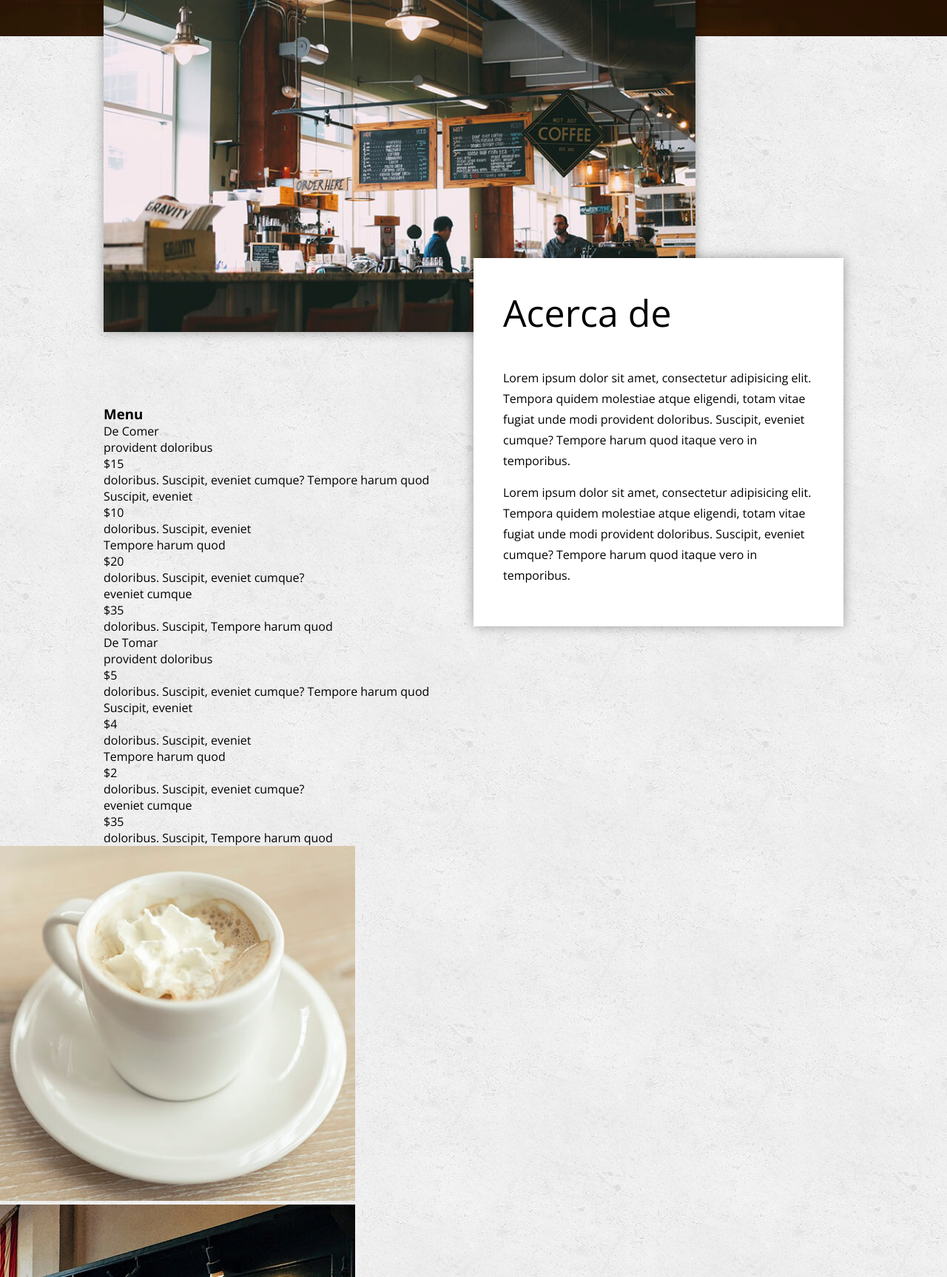
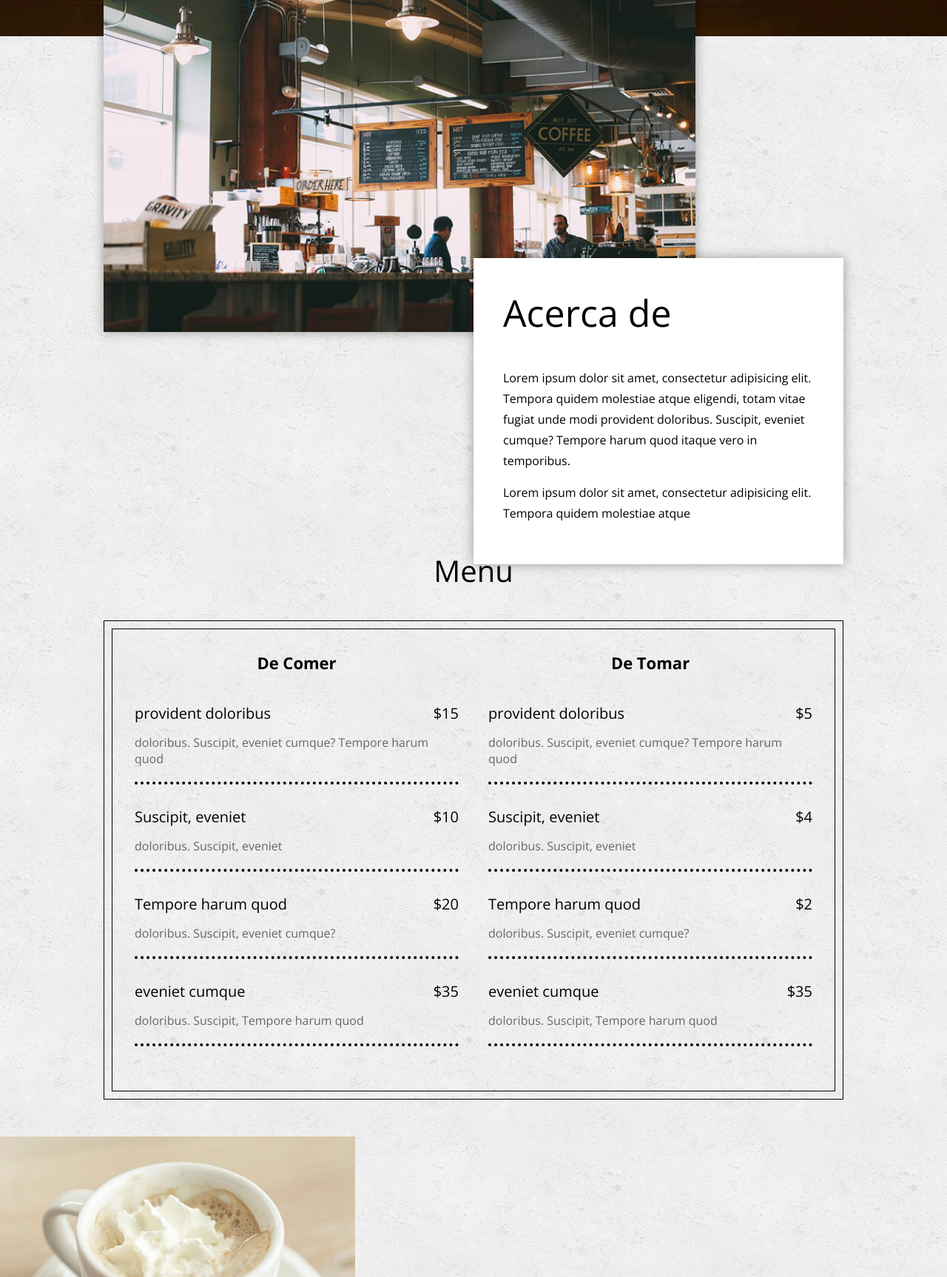
Before and after one commit to jguerrero101314/CursosDise-oWeb, a PHP site: page / in a window 1280 px wide; the page is wider, and only the part inside the window is pictured. Shown: the part 651-2378 px from the top of that part at 74% size. Run offline with PHP 8.4, Linux system fonts and the light colour scheme.

Commit message:
161. Estilos del Menú

```diff
--- a/Practicas/Sección 11 [PRACTICA] Creando una Pagina para un Restaurante/css/SectionMain.scss
+++ b/Practicas/Sección 11 [PRACTICA] Creando una Pagina para un Restaurante/css/SectionMain.scss
@@ -1,21 +1,22 @@
 .main{
     background: url('../img/bg-textura.png');
-    background-repeat: repeat;
+	background-repeat: repeat;
     .acerda-de{
         .contenedor{
-           overflow: visible;
-           position: relative;
+            overflow: visible;
+            position: relative;
         }
         .foto{
             width: 80%;
             position: absolute;
             left: 0;
-            top: -50px;
+            top:-50px;
             z-index: 0;
-            box-shadow: 0px 0px 15px rgba(#0000, .35);
+            -webkit-box-shadow: 0px 0px 15px 0px rgba(0,0,0,0.35);
+            box-shadow: 0px 0px 15px 0px rgba(0,0,0,0.35);
             img{
-                vertical-align: top;
                 width: 100%;
+                vertical-align:top;
             }
         }
         article{
@@ -23,11 +24,11 @@
             padding: 40px;
             width: 50%;
             position: relative;
-            // top: 500px;
-            top: 300px;
+            float: right;
+            top: 300px; /*Con Parallax*/
             z-index: 1;
-            float: right;
-            box-shadow: 0px 0px 15px rgba(#0000, .35);
+            -webkit-box-shadow: 0px 0px 15px 0px rgba(0,0,0,0.35);
+            box-shadow: 0px 0px 15px 0px rgba(0,0,0,0.35);
             h3{
                 font-size: 50px;
                 font-weight: 300;
@@ -39,4 +40,54 @@
             }
         }
     }
+    .menu{
+        padding-top: 695px;
+        margin-bottom: 50px;
+        .titulo{
+            font-size: 40px;
+            font-weight: 300;
+            text-align: center;
+            margin-bottom: 40px;
+        }
+        .contenedor-menu,
+        .conetenedor-menu2{
+            border: 1px solid #000;
+            background:transparent;
+            padding: 10px;
+            overflow: hidden;
+        }
+        article{
+            width: 50%;
+            float: left;
+            padding: 20px;
+        }
+        .categoria{
+            font-size: 22px;
+            font-weight: 700;
+            margin-bottom: 40px;
+            text-align: center;
+        }
+        .platillo{
+            margin-bottom: 30px;
+            padding-bottom: 20px;
+            border-bottom: 4px dotted #000;
+            overflow: hidden;
+        }
+        .nombre{
+            font-size: 20px;
+            margin-bottom: 15px;
+            float: left;
+        }
+        .precio{
+            font-size: 20px;
+            margin-bottom: 15px;
+            float: right;
+
+        }
+        .descripcion{
+            font-size: 16px;
+            color: #676767;
+            clear: both;
+        }
+    }
 }
--- a/Practicas/Sección 11 [PRACTICA] Creando una Pagina para un Restaurante/css/main.css
+++ b/Practicas/Sección 11 [PRACTICA] Creando una Pagina para un Restaurante/css/main.css
@@ -67,19 +67,22 @@ header {
     left: 0;
     top: -50px;
     z-index: 0;
-    box-shadow: 0px 0px 15px rgba(0, 0, 0, 0.35); }
+    -webkit-box-shadow: 0px 0px 15px 0px rgba(0, 0, 0, 0.35);
+    box-shadow: 0px 0px 15px 0px rgba(0, 0, 0, 0.35); }
     .main .acerda-de .foto img {
-      vertical-align: top;
-      width: 100%; }
+      width: 100%;
+      vertical-align: top; }
   .main .acerda-de article {
     background: #fff;
     padding: 40px;
     width: 50%;
     position: relative;
+    float: right;
     top: 300px;
+    /*Con Parallax*/
     z-index: 1;
-    float: right;
-    box-shadow: 0px 0px 15px rgba(0, 0, 0, 0.35); }
+    -webkit-box-shadow: 0px 0px 15px 0px rgba(0, 0, 0, 0.35);
+    box-shadow: 0px 0px 15px 0px rgba(0, 0, 0, 0.35); }
     .main .acerda-de article h3 {
       font-size: 50px;
       font-weight: 300;
@@ -87,6 +90,46 @@ header {
     .main .acerda-de article p {
       line-height: 28px;
       margin-bottom: 15px; }
+  .main .menu {
+    padding-top: 695px;
+    margin-bottom: 50px; }
+    .main .menu .titulo {
+      font-size: 40px;
+      font-weight: 300;
+      text-align: center;
+      margin-bottom: 40px; }
+    .main .menu .contenedor-menu,
+    .main .menu .conetenedor-menu2 {
+      border: 1px solid #000;
+      background: transparent;
+      padding: 10px;
+      overflow: hidden; }
+    .main .menu article {
+      width: 50%;
+      float: left;
+      padding: 20px; }
+    .main .menu .categoria {
+      font-size: 22px;
+      font-weight: 700;
+      margin-bottom: 40px;
+      text-align: center; }
+    .main .menu .platillo {
+      margin-bottom: 30px;
+      padding-bottom: 20px;
+      border-bottom: 4px dotted #000;
+      overflow: hidden; }
+    .main .menu .nombre {
+      font-size: 20px;
+      margin-bottom: 15px;
+      float: left; }
+    .main .menu .precio {
+      font-size: 20px;
+      margin-bottom: 15px;
+      float: right; }
+    .main .menu .descripcion {
+      font-size: 16px;
+      color: #676767;
+      clear: both; }
 
 /*# sourceMappingURL=main.scss.map */
 
--- a/Practicas/Sección 11 [PRACTICA] Creando una Pagina para un Restaurante/index.html
+++ b/Practicas/Sección 11 [PRACTICA] Creando una Pagina para un Restaurante/index.html
@@ -39,9 +39,7 @@
                     <p>Lorem ipsum dolor sit amet, consectetur adipisicing elit. Tempora quidem molestiae atque
                         eligendi, totam vitae fugiat unde modi provident doloribus. Suscipit, eveniet cumque? Tempore
                         harum quod itaque vero in temporibus.</p>
-                    <p>Lorem ipsum dolor sit amet, consectetur adipisicing elit. Tempora quidem molestiae atque
-                        eligendi, totam vitae fugiat unde modi provident doloribus. Suscipit, eveniet cumque? Tempore
-                        harum quod itaque vero in temporibus.</p>
+                    <p>Lorem ipsum dolor sit amet, consectetur adipisicing elit. Tempora quidem molestiae atque</p>
                 </article>
             </div>
         </section>
```
Also changed, not shown: 1 other file.
